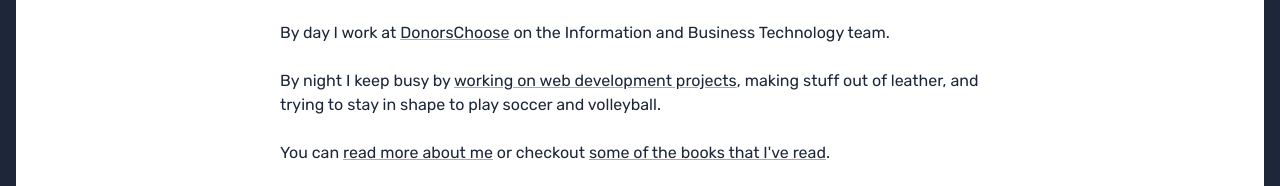
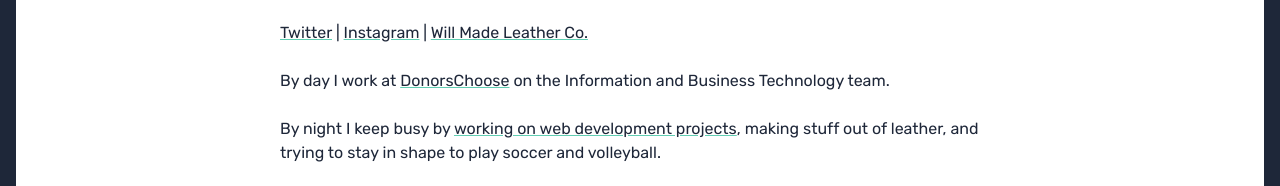
Before and after one commit to wdluft/willluft, a Gatsby site: page / in a window 1280 px wide. Shown: the part 544-730 px from the top of the page. Built offline with nearby package versions, Linux system fonts and the light colour scheme; Gatsby itself is replaced by a stand-in of ours.

Commit message:
Adding links to homepage

```diff
--- a/src/pages/index.js
+++ b/src/pages/index.js
@@ -22,6 +22,13 @@ const Index = () => (
           width="184"
         />
       </ImageWrapper>
+      <p>
+        <a href="https://twitter.com/iamwilldl">Twitter</a> |{' '}
+        <a href="https://www.instagram.com/iamwilldl/">Instagram</a> |{' '}
+        <a href="https://www.instagram.com/willmadeleatherco/">
+          Will Made Leather Co.
+        </a>
+      </p>
       <p>
         By day I work at{' '}
         <a href="https://www.donorschoose.org/">DonorsChoose</a> on the
```
